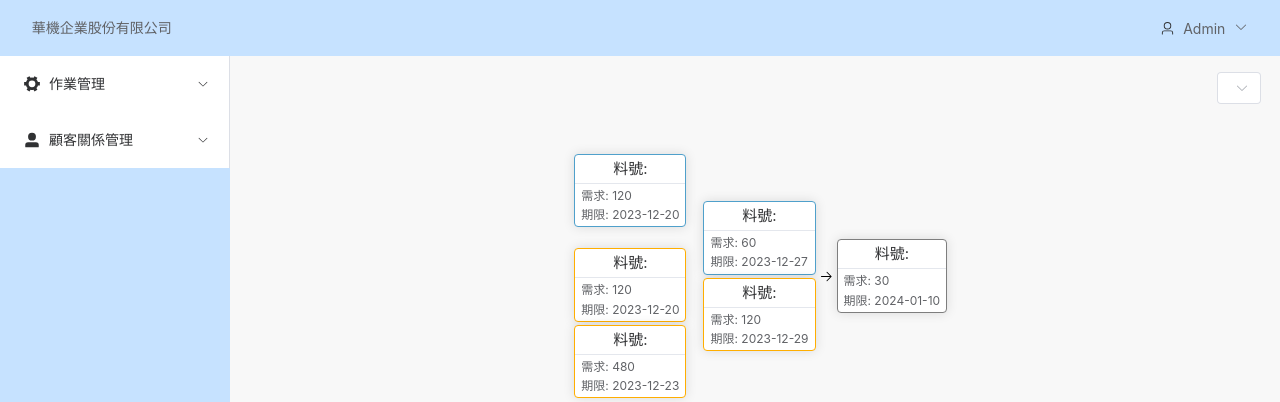
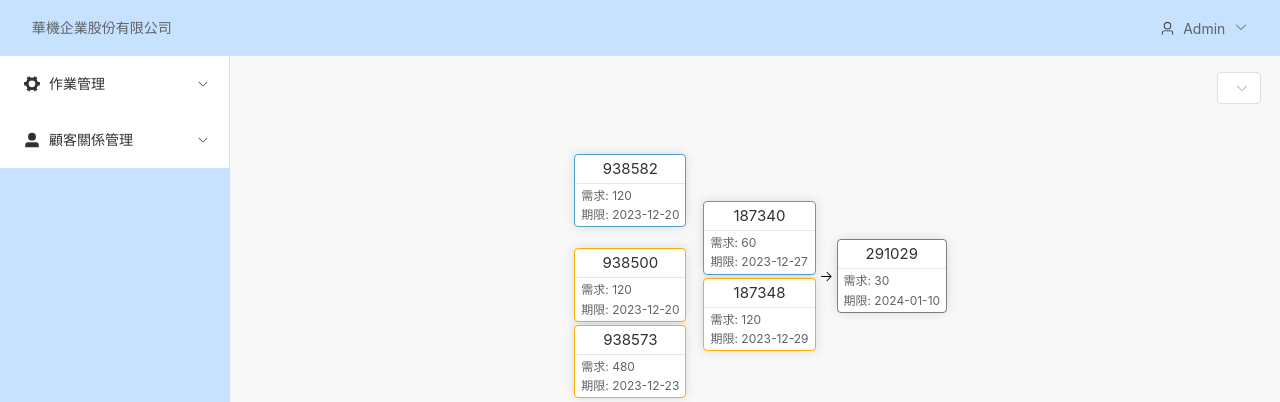
Before and after one commit to frafishen/Operation-System, a Vue app in the folder frontend/: page /ProductionOrderManPage in a window 1280 px wide. Shown: the top 402 px of the page. Built offline with nearby package versions, Linux system fonts and the light colour scheme.

Commit message:
fix: part no name

```diff
--- a/frontend/src/components/PertChart.vue
+++ b/frontend/src/components/PertChart.vue
@@ -4,7 +4,7 @@
             <el-card :style="getCardStyle(-1)">
                 <template #header>
                     <div class="card-header" style="text-align: center;">
-                        <span>料號: {{ props.chartData.PartNo }}</span>
+                        <span>{{ props.chartData.part_no }}</span>
                     </div>
                 </template>
                 <div class="set-text">
@@ -20,7 +20,7 @@
             <el-card v-for="(subItem, subIndex) in props.chartData.materials" :style="getCardStyle(subIndex)">
                 <template #header>
                     <div class="card-header" style="text-align: center;">
-                        <span>料號: {{ subItem.PartNo }}</span>
+                        <span>{{ subItem.part_no }}</span>
                     </div>
                 </template>
                 <div class="set-text">
@@ -34,7 +34,7 @@
                 <el-card v-for="(subSubItem, subSubIndex) in subItem.materials" :style="getCardStyle(subIndex)">
                     <template #header>
                         <div class="card-header" style="text-align: center;">
-                            <span>料號: {{ subSubItem.PartNo }}</span>
+                            <span>{{ subSubItem.part_no }}</span>
                         </div>
                     </template>
                     <div class="set-text">
```
